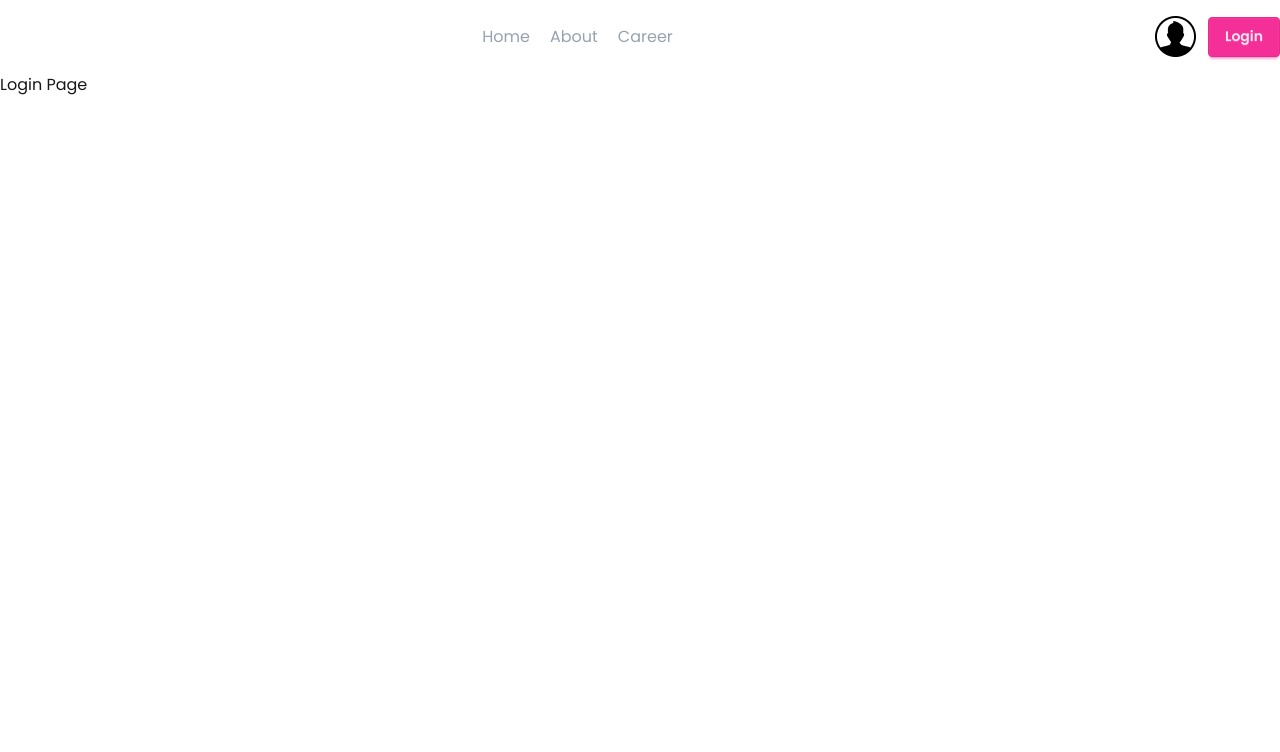
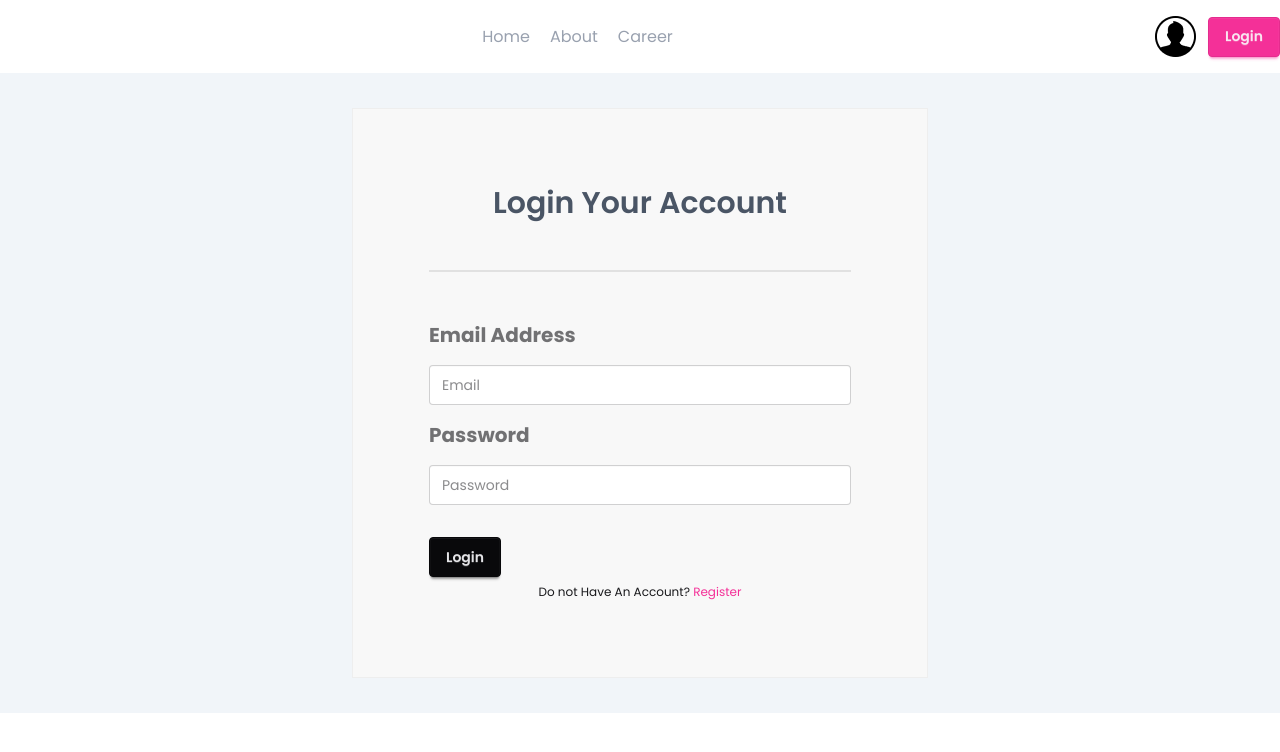
Before and after one commit to shuvro18/news-of-dragon, a Next.js app: page /login in a window 1280 px wide. Shown: the top 752 px of the page. Built offline with nearby package versions, Linux system fonts and the light colour scheme.

Commit message:
making the login form section

```diff
--- a/src/app/(auth)/login/page.jsx
+++ b/src/app/(auth)/login/page.jsx
@@ -1,8 +1,27 @@
+import Link from "next/link";
+
 
 const loginPage = () => {
     return (
-        <div>
-            <h2>Login Page</h2>
+        <div className="bg-slate-100 flex items-center justify-center h-[80vh] container mx-auto">
+            <div className="fieldset bg-base-200 border-base-300 w-xl border p-19 ">
+                <h2 className="text-center font-semibold text-gray-600 text-3xl">Login Your Account</h2>
+                <div className="divider py-7 border-base-300"></div>
+                <form>
+                    <fieldset className="space-y-4">
+
+
+                        <label className="label font-bold text-xl">Email Address</label>
+                        <input type="email" className="input w-full" placeholder="Email" />
+
+                        <label className="label font-bold text-xl">Password</label>
+                        <input type="password" className="input w-full" placeholder="Password" />
+
+                        <button className="btn btn-neutral mt-4">Login</button>
+                    </fieldset>
+                </form>
+                <p className="text-center">Do not Have An Account? <Link href={"/register"} className="text-secondary" > Register </Link> </p>
+            </div>
         </div>
     );
 };
```
Also changed, not shown: src/app/(auth)/register/page.jsx (renamed from src/app/register/page.jsx).
